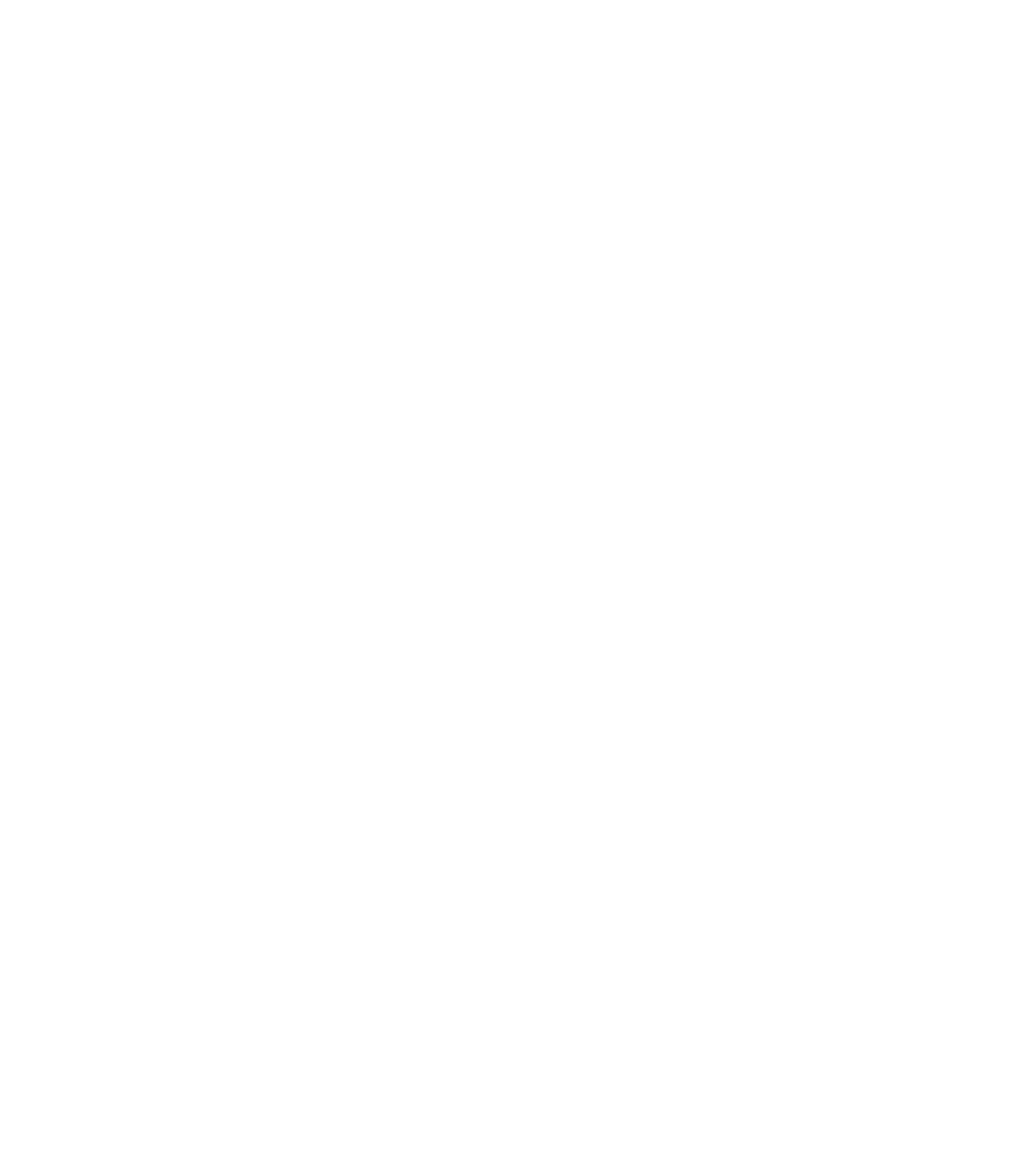
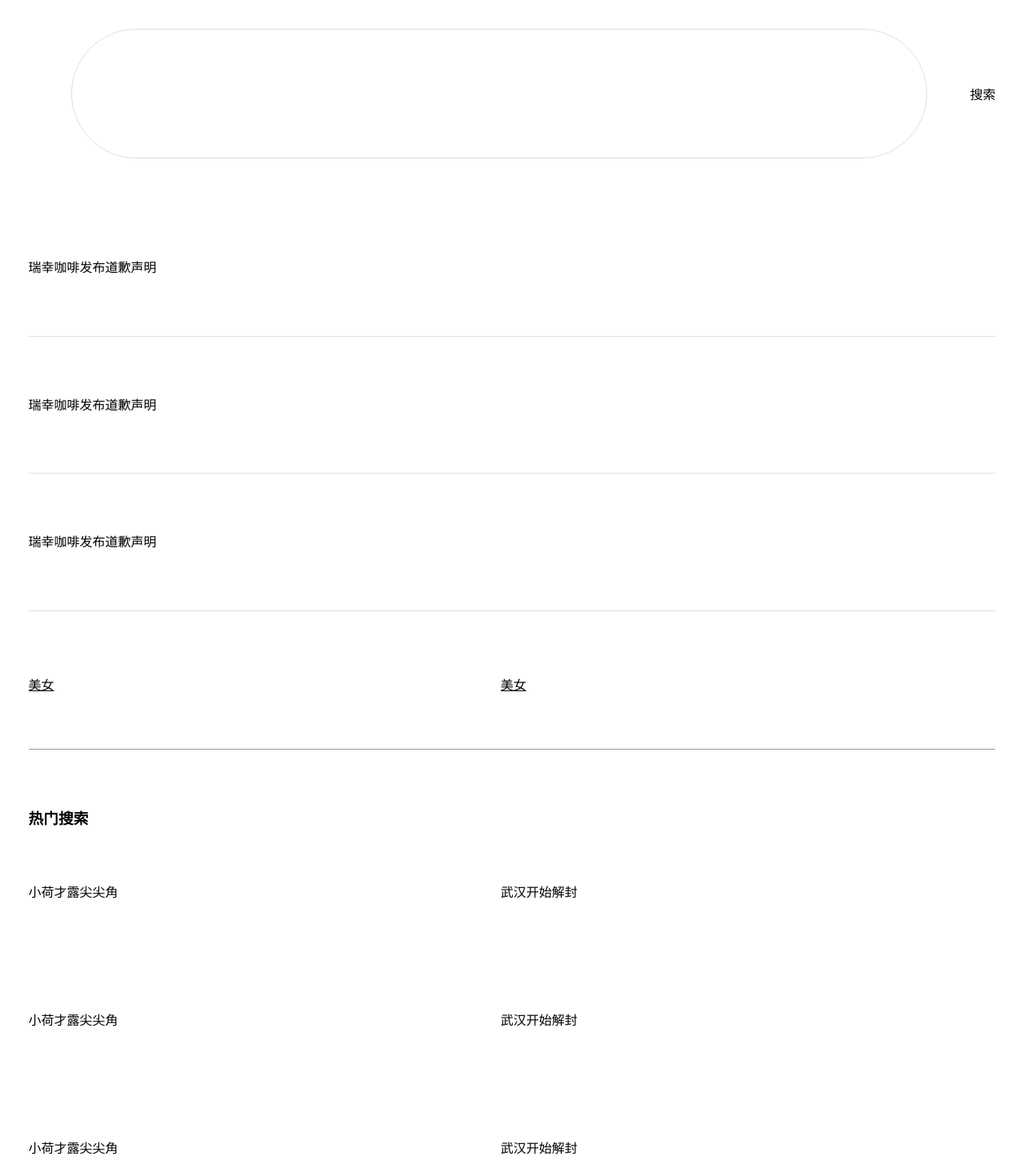
Before and after one commit to 18664793465/huangjie, a Vue app: page /search in a window 1280 px wide. Shown: the top 1470 px of the page at 80% size. Before the commit the page ends 800 px from the top, so only its background shows below. Built offline with nearby package versions, Linux system fonts and the light colour scheme; a small style sheet from the web is missing.

Commit message:
栏目管理和搜索静态页面提交

```diff
--- a/src/views/Index.vue
+++ b/src/views/Index.vue
@@ -5,7 +5,7 @@
       <div class="login">
         <span class="iconfont iconnew"></span>
       </div>
-      <router-link to="#" class="search">
+      <router-link to="/search" class="search">
         <span class="iconfont iconsearch"></span>
         <i>搜索新闻</i>
       </router-link>
@@ -56,12 +56,12 @@
   watch: {
     active() {
       if (this.active === this.categiorys.length - 1) {
-        this.$router.push("/xinqingye");
+        this.$router.push("/management");
       }
       this.getList();
-     setTimeout(()=>{
-        window.scrollTo(0,this.categiorys[this.active].scroolY)
-     },10)
+      setTimeout(() => {
+        window.scrollTo(0, this.categiorys[this.active].scroolY);
+      }, 10);
     }
   },
   mounted() {
@@ -92,6 +92,7 @@
         v.loading = false;
         v.finished = false;
         v.scroolY = 0;
+        v.isload = false;
         return v;
       });
     },
@@ -117,8 +118,13 @@
       //新闻列表的的数据请求方法的封装
     },
     getList() {
-      const { id, pageIndex, finished, name } = this.categiorys[this.active];
-      if (finished || !id) return;
+      const { id, pageIndex, finished, name, isload } = this.categiorys[
+        this.active
+      ];
+      if (isload) return;
+      this.categiorys[this.active].isload = true;
+      this.categiorys[this.active].pageIndex += 1;
+      if (finished) return;
       const config = {
         url: "/post",
         params: {
@@ -143,17 +149,17 @@
         if (this.categiorys[this.active].list.length === total) {
           this.categiorys[this.active].finished = true;
         }
+        this.categiorys[this.active].isload = false;
       });
     },
     onLoad() {
       // 异步更新数据
-      this.categiorys[this.active].pageIndex += 1;
+
       this.getList();
     },
     handelScroll({ scrollTop }) {
       if (this.categiorys.length == 0) return;
       this.categiorys[this.active].scroolY = scrollTop;
-
     },
     onRefresh() {
       if (this.categiorys[this.active].finished) return;
--- /dev/null
+++ b/src/views/Management.vue
@@ -0,0 +1,103 @@
+<template>
+  <div>
+    <!-- 导入头部组件 -->
+    <navigateBar title="栏目管理" />
+    <!-- 删除栏目部分 -->
+    <div class="delete">
+      <p>点击删除以下频道</p>
+      <div class="delete_item">
+        <span
+          v-for="(item,index) in arrup"
+          :key="index"
+          @click="haneldUp(item,index)"
+          :class="item.name=='关注'||item.name=='头条'?'acetve':''"
+        >{{item.name}}</span>
+      </div>
+    </div>
+    <!-- 添加栏目部分 -->
+    <div class="delete">
+      <p>点击添加以下频道</p>
+      <div class="delete_item">
+        <span
+          v-for="(item,index) in arrAdd"
+          :key="index"
+          @click="haneldAdd(item,index)"
+        >{{item.name}}</span>
+      </div>
+    </div>
+  </div>
+</template>
+
+<script>
+import navigateBar from "@/components/navigateBar";
+export default {
+  data() {
+    return {
+      userInfo: [],
+      arrup: [],
+      arrAdd: []
+    };
+  },
+  destroyed() {
+    this.userInfo = [
+      ...this.arrup,
+      ...this.arrAdd, this.userInfo[this.userInfo.length - 1]
+    ];
+    const str = JSON.stringify(this.userInfo);
+    localStorage.setItem("userInfo", str);
+  },
+  methods: {
+    haneldUp(item, index) {
+      if (["关注", "头条"].includes(item.name)) return;
+      this.arrup.splice(index, 1);
+      item.is_top = 0;
+      this.arrAdd.push(item);
+    },
+    haneldAdd(item, index) {
+      console.log(item, index);
+      this.arrAdd.splice(index, 1);
+      item.is_top = 1;
+      this.arrup.push(item);
+    }
+  },
+  components: {
+    navigateBar
+  },
+  mounted() {
+    const userInfo = JSON.parse(localStorage.getItem("userInfo"));
+    this.userInfo = userInfo;
+    this.arrup = userInfo.filter(v => {
+      return v.is_top === 1;
+    });
+    this.arrAdd = userInfo.filter(v => {
+      return v.is_top === 0;
+    });
+  }
+};
+</script>
+
+<style scoped lang='less'>
+.delete {
+  padding: 0 20/360 * 100vw;
+  p {
+    color: #999;
+    font-size: 16px;
+    line-height: 45/360 * 100vw;
+  }
+  .delete_item {
+    display: flex;
+    flex-wrap: wrap;
+    span {
+      width: 50/360 * 100vw;
+      height: 30/360 * 100vw;
+      border: solid 1px #999;
+      margin: 10/360 * 100vw;
+      text-align: center;
+      line-height: 30/360 * 100vw;
+    }
+  }
+}
+.acetve {
+  color: #999;
+}
+</style>
--- a/src/views/Personal.vue
+++ b/src/views/Personal.vue
@@ -1,6 +1,6 @@
 <template>
   <div>
-  <navigateBar title="个人中心" :show='turn'> </navigateBar>
+  <navigateBar title="个人中心" :show='1'> </navigateBar>
     <router-link to="/editprofile">
       <div class="headtop">
         <!-- 头像部分 -->
--- /dev/null
+++ b/src/views/Search.vue
@@ -0,0 +1,142 @@
+<template>
+  <div>
+    <!-- 搜索条 -->
+    <div class="search">
+      <div>
+        <span class="iconfont iconjiantou"></span>
+      </div>
+      <div class="search_input">
+        <span class="iconfont iconsearch"></span>
+        <input type="text" />
+      </div>
+      <div>搜索</div>
+    </div>
+    <!-- 搜索词条容器 -->
+    <div class="entry_list">
+      <div class="hot_news">
+        <p>瑞幸咖啡发布道歉声明</p>
+        <span class="iconfont iconjiantou1"></span>
+      </div>
+      <div class="hot_news">
+        <p>瑞幸咖啡发布道歉声明</p>
+        <span class="iconfont iconjiantou1"></span>
+      </div>
+      <div class="hot_news">
+        <p>瑞幸咖啡发布道歉声明</p>
+        <span class="iconfont iconjiantou1"></span>
+      </div>
+    </div>
+    <!-- 历史记录 -->
+    <div class="historic_records">
+      <h3>历史记录</h3>
+      <div class="take_notes">
+        <span>美女</span>
+        <span>美女</span>
+        <span>美女美美美美美美女美美美美女美美美美美美女美美美</span>
+        <span>美女</span>
+        <span>美女美</span>
+        <span>美女美美美</span>
+        <span>美女</span>
+        <span>美女</span>
+      </div>
+    </div>
+    <!-- 热门搜索 -->
+    <div class="demand">
+      <h3>热门搜索</h3>
+      <div class="popular_searches">
+        <span>小荷才露尖尖角</span>
+        <span>武汉开始解封</span>
+        <span>小荷才露尖尖角</span>
+        <span>武汉开始解封</span>
+        <span>小荷才露尖尖角</span>
+        <span>武汉开始解封</span>
+      </div>
+    </div>
+  </div>
+</template>
+
+<script>
+export default {
+  components: {}
+};
+</script>
+
+<style scoped lang='less'>
+.search {
+  display: flex;
+  margin: 10/360 * 100vw;
+  align-items: center;
+  justify-content: space-between;
+  .iconjiantou {
+    font-weight: 700;
+    font-size: 18px;
+  }
+  .search_input {
+    padding-left: 20/360 * 100vw;
+    margin: 0 15/360 * 100vw;
+    flex: 1;
+    display: flex;
+    height: 45/360 * 100vw;
+    border: 1px solid #dfdfdf;
+    border-radius: 30/360 * 100vw;
+    align-items: center;
+    input {
+      height: 100%;
+      width: 80%;
+      border: 0;
+    }
+    .iconsearch {
+      margin-right: 15/360 * 100vw;
+    }
+  }
+}
+.historic_records {
+  margin: 20/360 * 100vw 10/360 * 100vw;
+  border-bottom: 1px solid #999;
+  .take_notes {
+    display: flex;
+    flex-wrap: wrap;
+    line-height: 45/360 * 100vw;
+    span {
+      margin-right: 30/360 * 100vw;
+      width: 40%;
+      text-decoration: underline;
+      overflow: hidden;
+      text-overflow: ellipsis;
+      white-space: nowrap;
+    }
+  }
+}
+.demand {
+  margin: 20/360 * 100vw 10/360 * 100vw;
+  .popular_searches {
+    display: flex;
+    flex-wrap: wrap;
+    line-height: 45/360 * 100vw;
+    span {
+      margin-right: 30/360 * 100vw;
+      width: 40%;
+      overflow: hidden;
+      text-overflow: ellipsis;
+      white-space: nowrap;
+    }
+  }
+}
+.entry_list {
+  position: fixed;
+  background: #fff;
+  top: 60/360 * 100vw;
+  left: 0;
+  bottom: 0;
+  right: 0;
+  padding:  10/360 * 100vw;
+  .hot_news{
+    display: flex;
+    line-height: 48/360 * 100vw;
+    border-bottom: 1px solid  #dfdfdf;
+    p{
+      flex: 1;
+    }
+  }
+}
+</style>
```
Also changed, not shown: src/router/index.js (+8 -0 lines).
